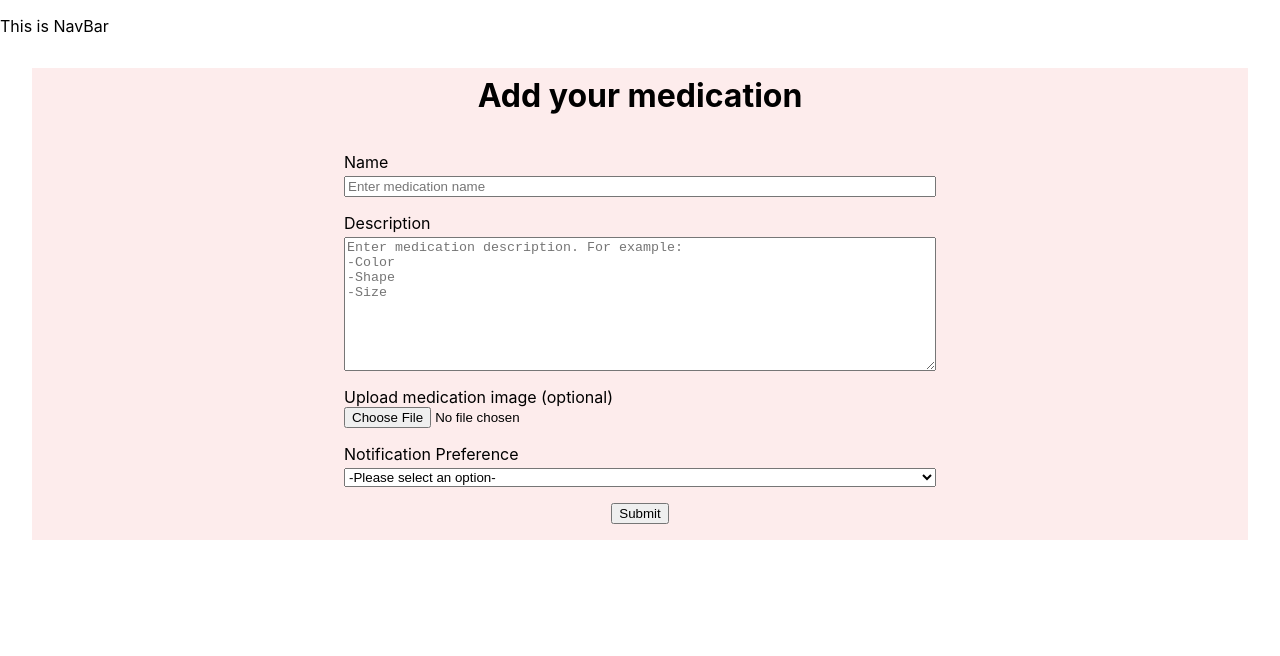
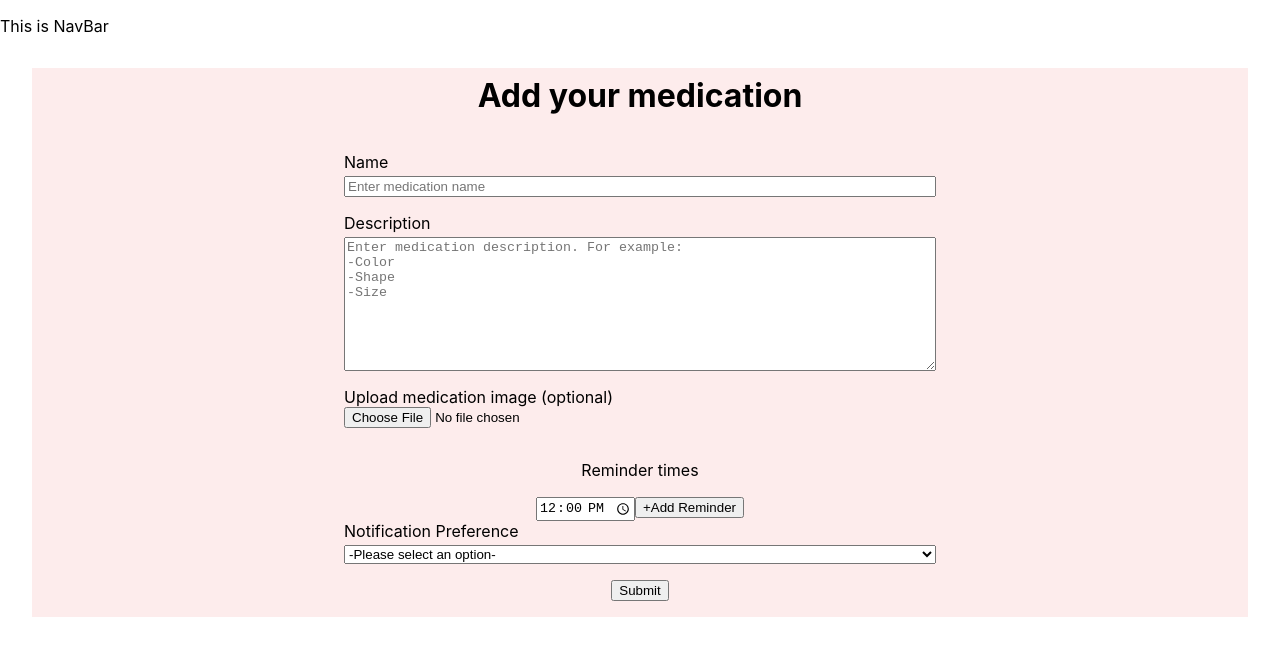
Before and after one commit to lizmeks/gm-pair-project, a React (Create React App) app: page /add in a window 1280 px wide. Shown: the top 656 px of the page. Built offline with nearby package versions, Linux system fonts and the light colour scheme.

Commit message:
created button for adding reminder inputs

```diff
--- a/src/components/Form/Form.tsx
+++ b/src/components/Form/Form.tsx
@@ -1,3 +1,5 @@
+import { useState } from 'react';
+import { useFormik, FieldArray } from 'formik';
 import {
   Root,
   Title,
@@ -10,6 +12,30 @@ import {
 } from './Form.styles'
 
 const Form = () => {
+
+  const [timeInputs, setTimeInputs] = useState([
+    {
+      value: '12:00',
+      key: 1
+    }
+  ]);
+
+  const handleTimeInputIncrease = () => {
+    setTimeInputs([
+      ...timeInputs,
+      {
+        value: '12:00',
+        key: timeInputs.length + 1
+      }
+    ]);
+  }
+
+  const handleTimeInputChange = (event: any) => {
+    const inputIndex = event.target.id.replaceAll(/[a-z]/gi, '') - 1;
+    timeInputs[inputIndex].value = event.target.value;
+    setTimeInputs([...timeInputs]);
+  }
+
   return (
     <Root>
       <Title>Add your medication</Title>
@@ -37,6 +63,26 @@ const Form = () => {
             id='image'
           />
         </InputLabel>
+        <div>
+          <p>Reminder times</p>
+          {timeInputs.map(element => {
+            return (
+              <input
+                key={element.key}
+                id={`timeInput${element.key}`}
+                type='time'
+                value={element.value}
+                onChange={handleTimeInputChange}
+              />
+            )
+          })}
+          <button
+            onClick={handleTimeInputIncrease}
+            type='button'
+          >
+            +Add Reminder
+          </button>
+        </div>
         <InputLabel htmlFor="notification">
           Notification Preference
           <SelectInput id="notification">
```
